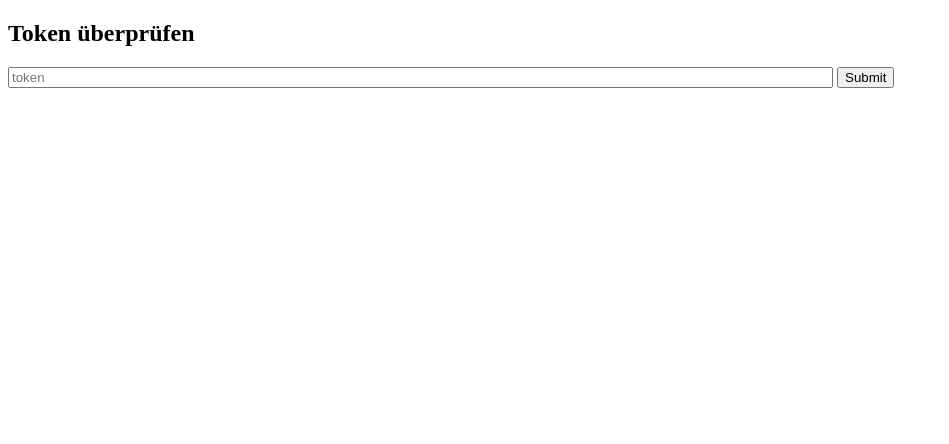
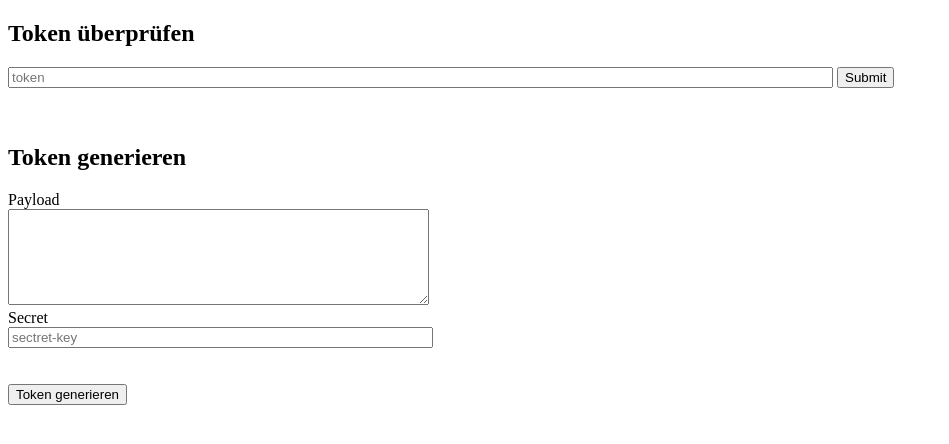
Before and after one commit to implementhub/jwt-hack-1, a website: page submit-token.html in a window 1280 px wide. Shown: the whole page, without its empty margins (0-949 px from the left). Drawn offline with Linux system fonts and the light colour scheme.

Commit message:
Revert "delete build jwt form"
This reverts commit dbcf3ffb81a17e4264f88b573f4eaff8344da9b1.

```diff
--- a/app.js
+++ b/app.js
@@ -100,11 +100,9 @@ app.post('/generate-token', (req, res) => {
 
 app.get('/view', (req, res) => {
   const file = req.query.file;
-
-  if (!file || file.endsWith('.js')) {
+  if (file.endsWith('.js')) {
     return res.status(404).send('Datei nicht gefunden oder Zugriff verweigert.');
   }
-
   const filePath = path.join(__dirname, file);
   res.sendFile(filePath, err => {
     if (err) {
--- a/submit-token.html
+++ b/submit-token.html
@@ -13,5 +13,21 @@
 
 <br />
 <br />
+
+<h2>Token generieren</h2>
+<form method="POST" action="/generate-token">
+  <label>Payload</label>
+  <div>
+    <textarea name="payload" rows="6" cols="50"></textarea>
+  </div>
+  <label>Secret</label>
+  <div>
+    <input name="secret" placeholder="sectret-key" size="50"/>
+  </div>
+  <br />
+  <br />
+  <button type="submit">Token generieren</button>
+  <div id="response"></div>
+</form>
 </body>
 </html>
```
